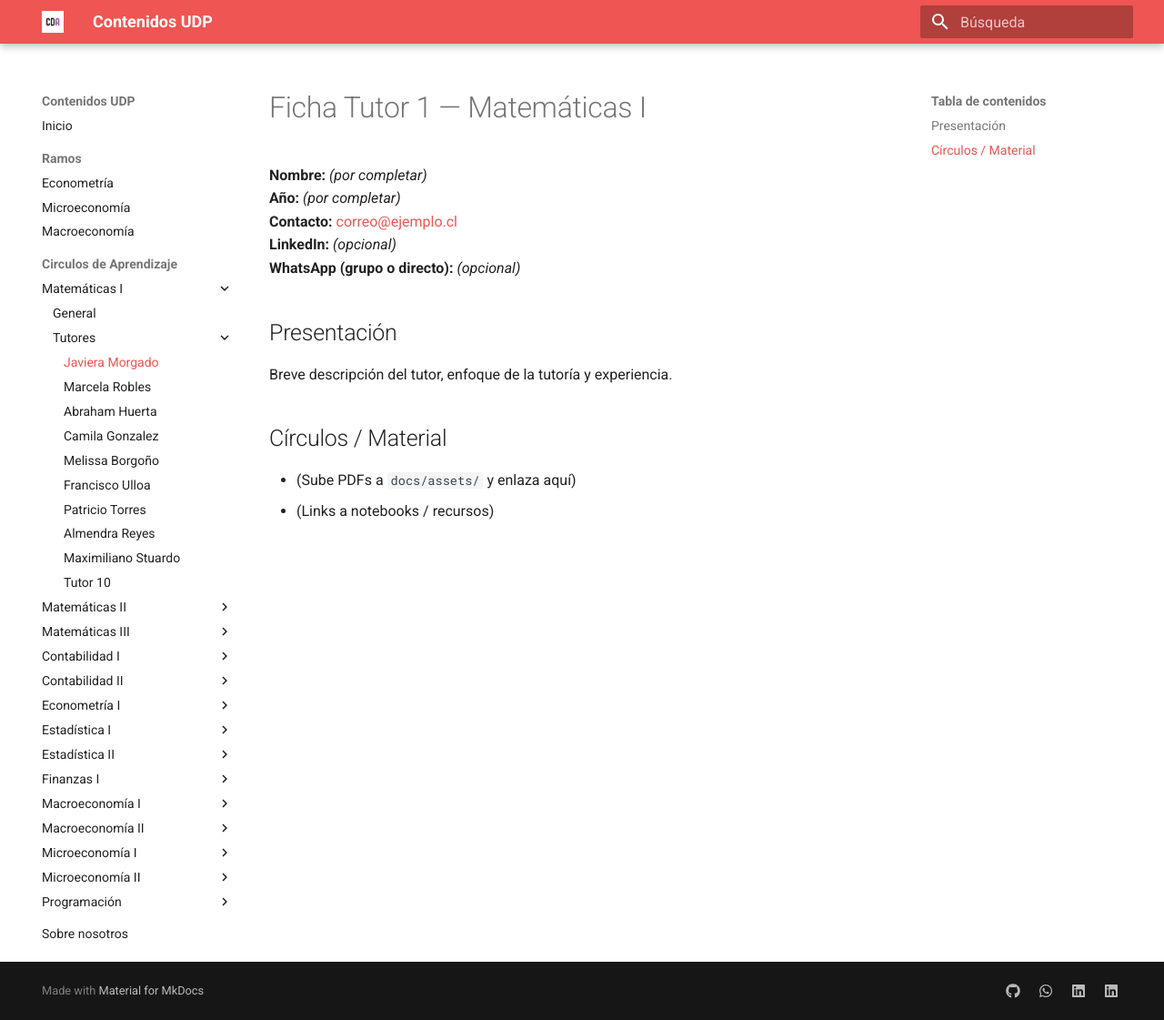
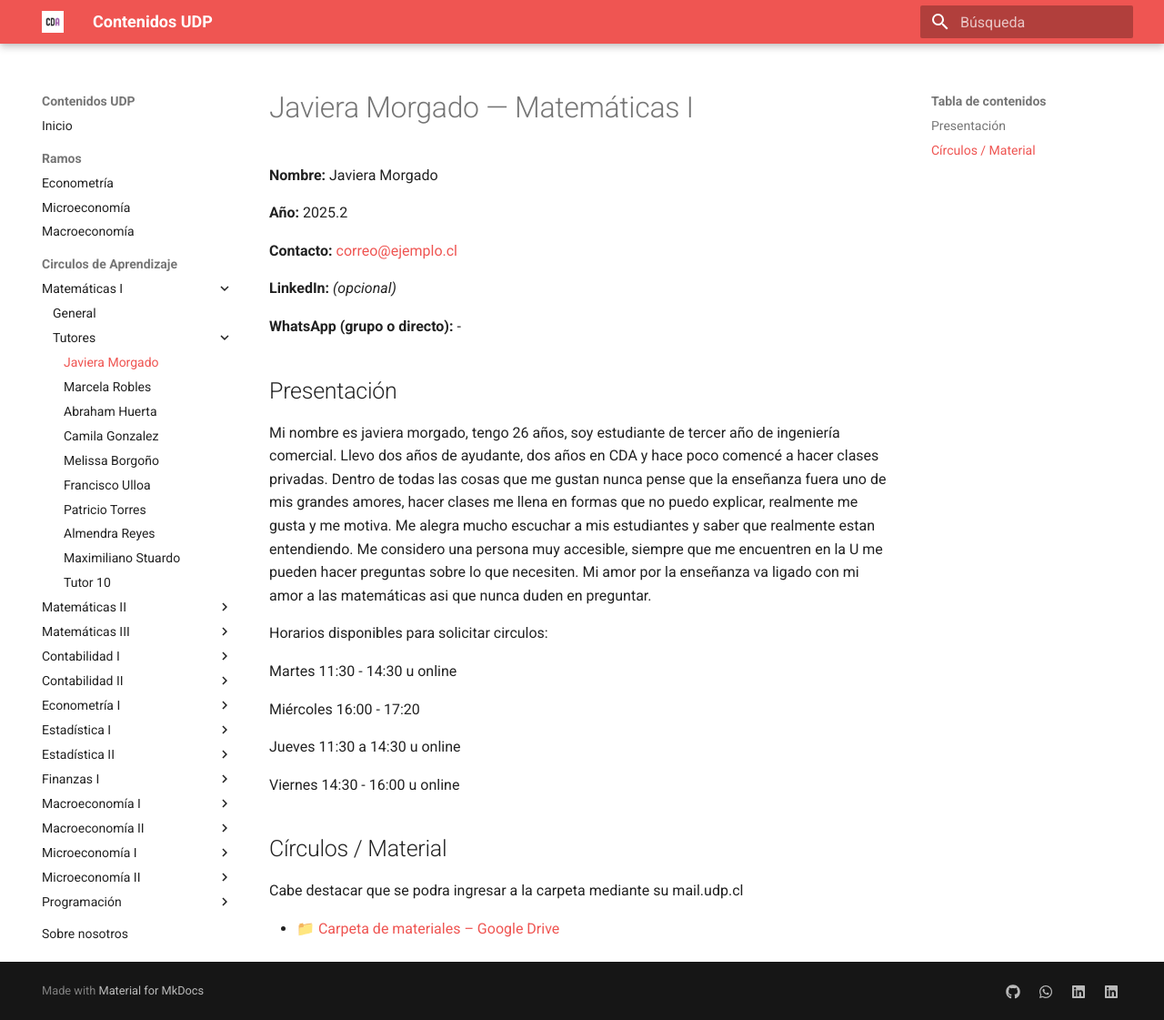
Before and after one commit to cda-fae/cda-fae, an MkDocs documentation site: the page built from docs/tutorias/matematicas-1/tutores/tutor1.md, in a window 1280 px wide and 1121 px high. Shown: the whole window at 91% size. Built offline with MkDocs 1.6.1 and Material for MkDocs 9.7.7, drawn with Linux system fonts in a browser that asks for light colours.

Commit message:
Javiera morgado mate1

```diff
--- a/docs/tutorias/matematicas-1/tutores/tutor1.md
+++ b/docs/tutorias/matematicas-1/tutores/tutor1.md
@@ -1,14 +1,29 @@
-# Ficha Tutor 1 — Matemáticas I
+# Javiera Morgado — Matemáticas I
 
-**Nombre:** _(por completar)_
-**Año:** _(por completar)_
+**Nombre:** Javiera Morgado
+
+**Año:** 2025.2
+
 **Contacto:** [correo@ejemplo.cl](mailto:correo@ejemplo.cl)
+
 **LinkedIn:** _(opcional)_
-**WhatsApp (grupo o directo):** _(opcional)_
+
+**WhatsApp (grupo o directo):** -
 
 ## Presentación
-Breve descripción del tutor, enfoque de la tutoría y experiencia.
+Mi nombre es javiera morgado, tengo 26 años, soy estudiante de tercer año de ingeniería comercial. Llevo dos años de ayudante, dos años en CDA y hace poco comencé a hacer clases privadas. Dentro de todas las cosas que me gustan nunca pense que la enseñanza fuera uno de mis grandes amores, hacer clases me llena en formas que no puedo explicar, realmente me gusta y me motiva. Me alegra mucho escuchar a mis estudiantes y saber que realmente estan entendiendo. Me considero una persona muy accesible, siempre que me encuentren en la U me pueden hacer preguntas sobre lo que necesiten. Mi amor por la enseñanza va ligado con mi amor a las matemáticas asi que nunca duden en preguntar.
+
+Horarios disponibles para solicitar circulos:
+
+Martes 11:30 - 14:30 u online
+
+Miércoles 16:00 - 17:20
+
+Jueves 11:30 a 14:30 u online
+
+Viernes 14:30 - 16:00 u online
 
 ## Círculos / Material
-- (Sube PDFs a `docs/assets/` y enlaza aquí)
-- (Links a notebooks / recursos)
+Cabe destacar que se podra ingresar a la carpeta mediante su mail.udp.cl
+
+- 📁 [Carpeta de materiales – Google Drive](https://drive.google.com/drive/folders/1rCtofmw0MKYpxperTkbxqgCa_K7yxbnE?usp=sharing)
```
